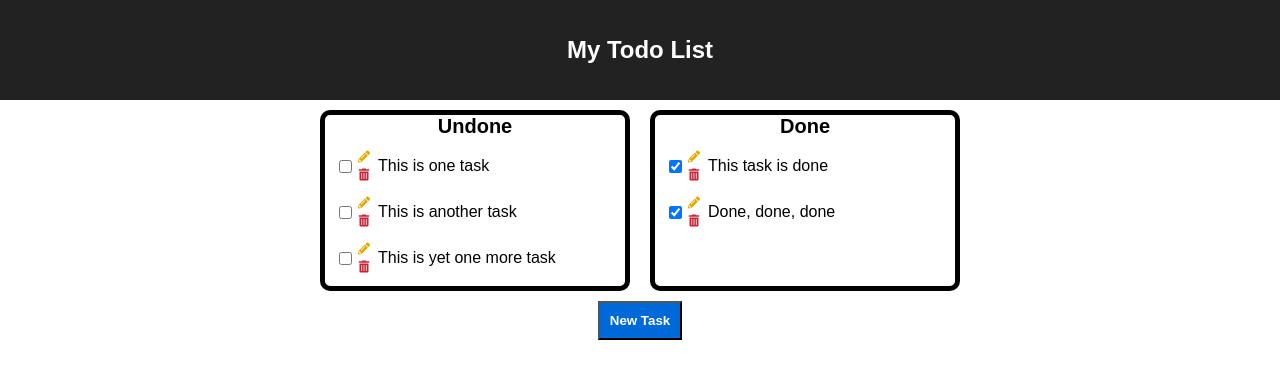
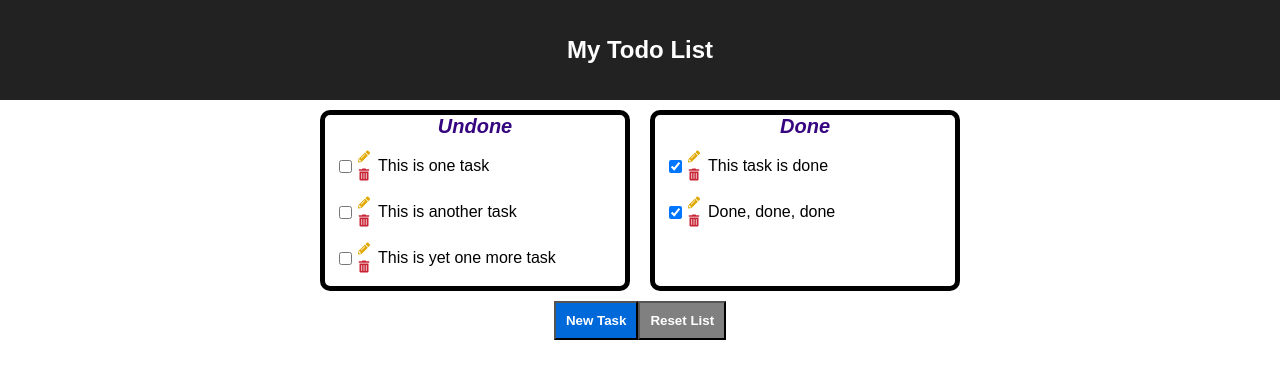
Before and after one commit to urbinans/todo-react-app, a React (Create React App) app: page / in a window 1280 px wide. Shown: the top 378 px of the page. Built offline with nearby package versions, Linux system fonts and the light colour scheme.

Commit message:
Cleaning up

```diff
--- a/src/App.css
+++ b/src/App.css
@@ -28,3 +28,10 @@
   color: white;
   background-color: #0069d9;
 }
+
+.App-reset-button {
+  padding: 10px;
+  font-weight: bold;
+  color: white;
+  background-color: gray;
+}
--- a/src/App.js
+++ b/src/App.js
@@ -1,3 +1,7 @@
+/*  Name: Todo React App
+*   Author: Nelson Urbina
+*/
+
 import React, { Component } from 'react';
 import './App.css';
 import TaskLister from './TaskLister';
@@ -6,6 +10,9 @@ import TaskAdder from './TaskAdder';
 class App extends Component {
   constructor(props) {
     super(props);
+    /*  The "task" variable will have some dummy data to show on first run. This can be cleared using
+    *   the reset button on the app
+    */
     const tasks = [
       {
         "id": 1,
@@ -45,14 +52,19 @@ class App extends Component {
     this.handleDel = this.handleDel.bind(this);
     this.handleTaskStatusChange = this.handleTaskStatusChange.bind(this);
     this.handleSaveEdit = this.handleSaveEdit.bind(this);
+    this.handleReset = this.handleReset.bind(this);
   }
 
+  //  handleNewTask() will change the state of the app to render the section to add a new task
   handleNewTask() {
     this.setState({
       addNewTask: true
     });
   }
 
+  /*  handleSave() will add a new task to the list. If the user leave the text box empty, it wil
+  *   return to the initial state of the app without changing the list
+  */
   handleSave(value) {
     if (value !== "") {
       let tasks = this.state.tasks;
@@ -73,12 +85,16 @@ class App extends Component {
     }
   }
 
+  //  handleCancel() will return the app to the initial state ignoring the user input
   handleCancel() {
-    this.setState({
-      addNewTask: false
-    });
+    if (window.confirm("Are you sure you want to cancel?\nAll your input will be lost")) {
+      this.setState({
+        addNewTask: false
+      });
+    }
   }
 
+  //  handleDel() deletes a task from the lists
   handleDel(taskId) {
     const tasks = this.state.tasks.filter(task => {
       return task.id !== taskId;
@@ -88,6 +104,7 @@ class App extends Component {
     });
   }
 
+  //  handleTaskStatusChange() move a task between the done and undone sections
   handleTaskStatusChange(taskId) {
     const tasks = this.state.tasks.map(task => {
       if (task.id === taskId) {
@@ -100,6 +117,9 @@ class App extends Component {
     });
   }
 
+  /* handleSaveEdit() will store the changes on a task description, but if the user clears the textbox
+  *  then it will completely remove the task from the list
+  */
   handleSaveEdit(taskId,newDesc) {
     if (newDesc === "") {
       this.handleDel(taskId);
@@ -116,6 +136,13 @@ class App extends Component {
     }
   }
 
+  // handleReset() will clear all the tasks from the list!
+  handleReset() {
+    if (window.confirm("This will clear all the tasks.\nAre you sure to proceed?")) {
+      this.setState({tasks: []});
+    }
+  }
+
   render() {
     const doneTasks = this.state.tasks.filter(task => {
       return task.done === true;
@@ -129,7 +156,10 @@ class App extends Component {
     if (this.state.addNewTask) {
       addSection = <TaskAdder newTask={this.state.newTask} handleSave={this.handleSave} handleCancel={this.handleCancel}/>
     } else {
-      addSection = <button className="App-new-task-button" onClick={this.handleNewTask}>New Task</button>
+      addSection = <div>
+                    <button className="App-new-task-button" onClick={this.handleNewTask}>New Task</button>
+                    <button className="App-reset-button" onClick={this.handleReset}>Reset List</button>
+                   </div>
     }
 
     return (
--- a/src/TaskLister.css
+++ b/src/TaskLister.css
@@ -6,6 +6,8 @@
 }
 
 .Lister-title {
+    color: rgb(53, 6, 128);
+    font-style: oblique;
     font-weight: bold;
     font-size: 1.25em;
 }
--- a/src/TaskLister.js
+++ b/src/TaskLister.js
@@ -38,10 +38,10 @@ class TaskLister extends Component {
     });
 
     return (
-      <form className="Lister">
+      <div className="Lister">
         <span className="Lister-title">{this.props.title}</span><br />
         {items}
-      </form>
+      </div>
     );
   }
 }
```
